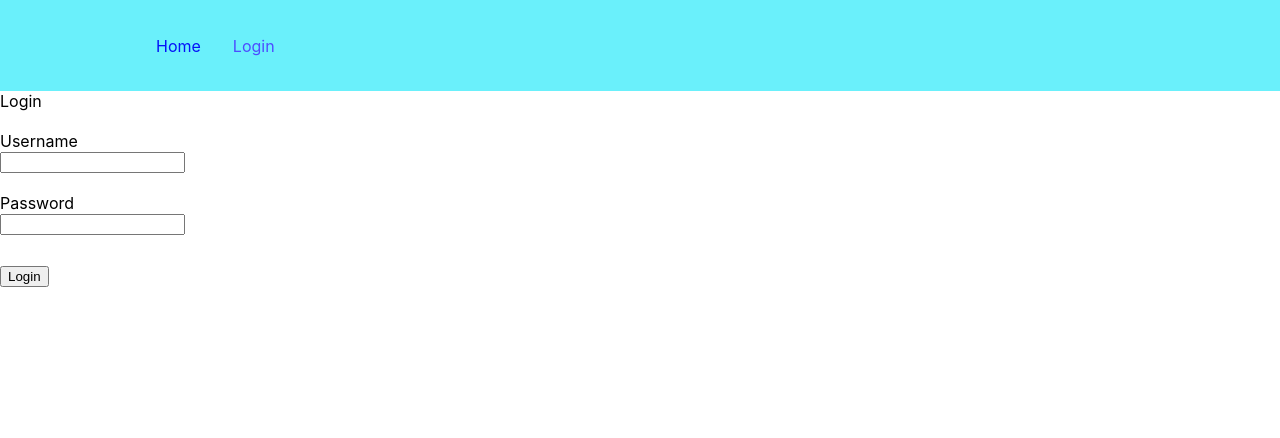
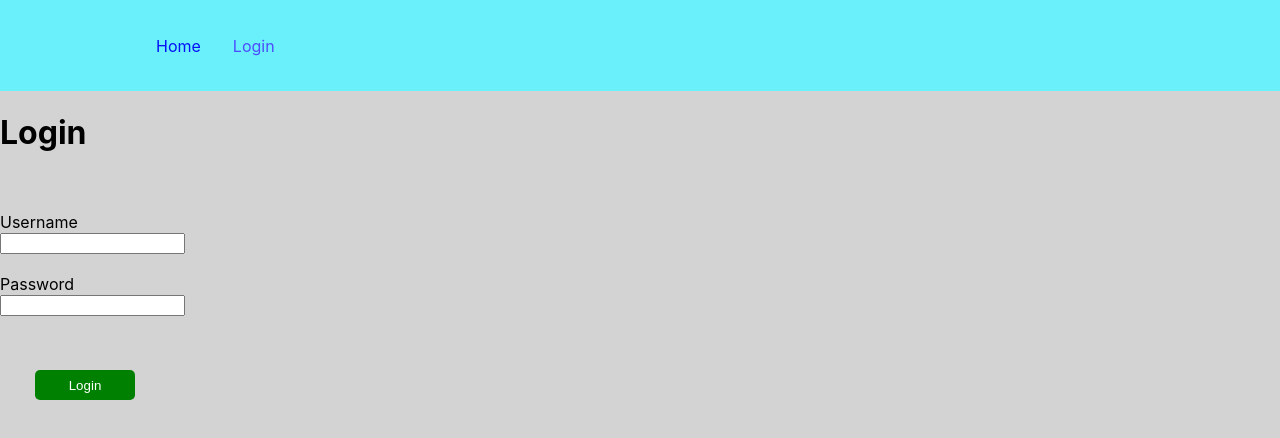
Before and after one commit to chriskong217/tamuhacktasklist, a React (Create React App) app in the folder myapp/: page /login in a window 1280 px wide. Shown: the top 438 px of the page. Built offline with nearby package versions, Linux system fonts and the light colour scheme.

Commit message:
Auth looks better

```diff
--- a/myapp/src/components/Authentication/Auth.css
+++ b/myapp/src/components/Authentication/Auth.css
@@ -0,0 +1,39 @@
+.Auth {
+  display: flex;
+  flex-direction: column;
+  align-items: center;
+  margin-top: 20px;
+}
+
+input[type="button"] {
+  width: 100px;
+  height: 30px;
+  margin-top: 20px;
+  background-color: green;
+  color: white;
+  border-radius: 5px;
+  border: none;
+  cursor: pointer;
+  position: absolute;
+  top: 350px;
+  left: 35px;
+}
+
+input[type="button"]:hover {
+  background-color: darkgreen;
+}
+
+small {
+  margin-top: 10px;
+}
+
+body {
+  background-color: lightgray;
+}
+
+.Auth h1 {
+  font-size: 18px;
+  margin-bottom: 10px;
+  position: absolute;
+  left: 45px;
+}
--- a/myapp/src/components/Authentication/Auth.js
+++ b/myapp/src/components/Authentication/Auth.js
@@ -2,6 +2,7 @@ import React, { useState } from 'react';
 import axios from 'axios';
 import { setUserSession } from '../../Utils/Common';
 import { useNavigate } from 'react-router-dom';
+import './Auth.css';
 
 
 function Login(props) {
@@ -32,7 +33,7 @@ function Login(props) {
 
   return (
     <div>
-      Login<br /><br />
+      <h1>Login<br /><br /></h1>
       <div>
         Username<br />
         <input type="text" {...username} autoComplete="new-password" />
```
Also changed, not shown: myapp/src/components/Tasklist/TaskList.css (line endings or trailing spaces), 1 other file (tests, documents, lock files or other folders).
